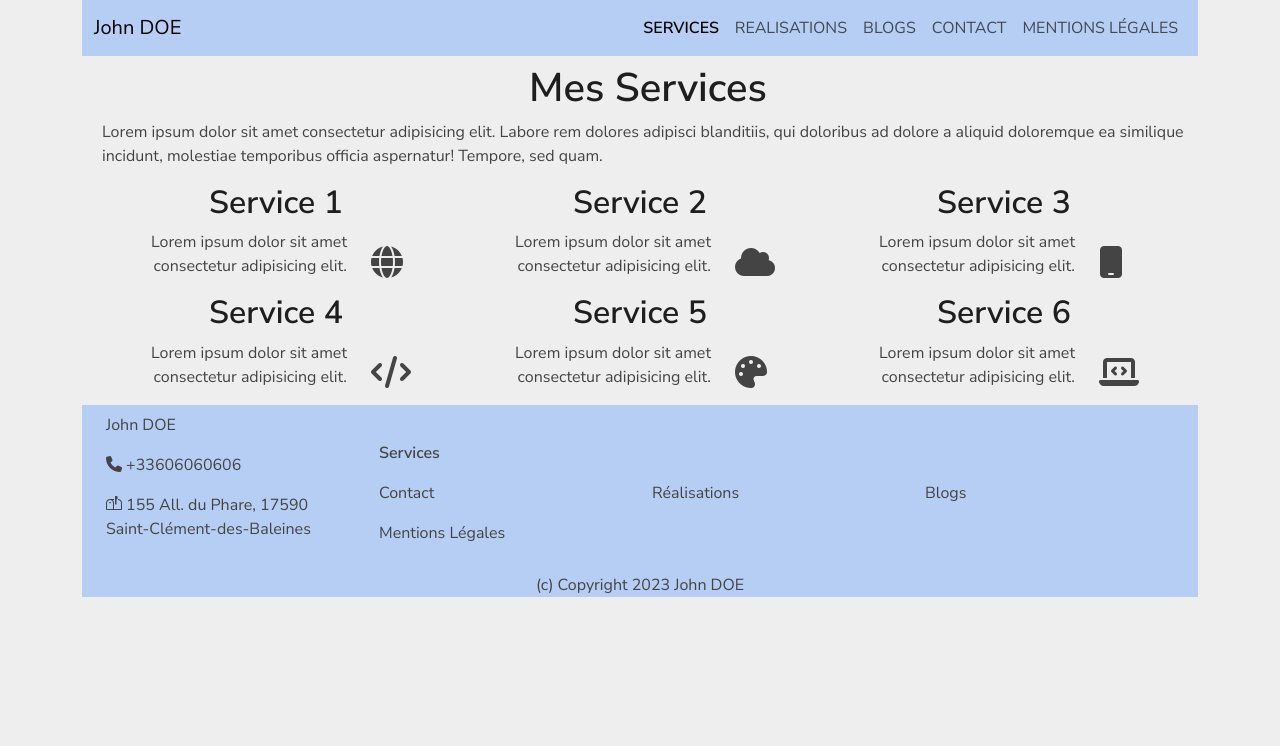
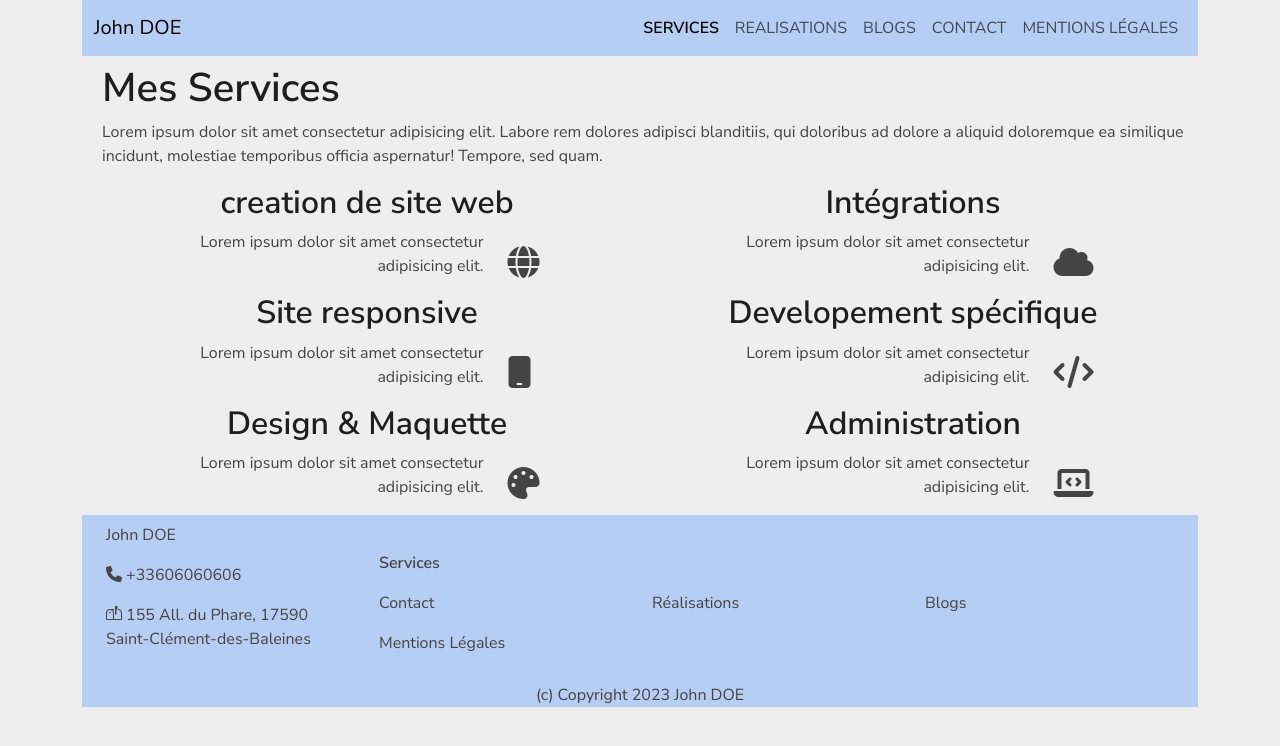
Before and after one commit to Etyliath/optimiserMonCVEnReact, a React (Vite) app: page /services in a window 1280 px wide. Shown: the top 746 px of the page. Built offline with nearby package versions, Linux system fonts and the light colour scheme; a web font is replaced by a local one.

Commit message:
update page services design 2 colunm Issue #27

```diff
--- a/src/components/Service.jsx
+++ b/src/components/Service.jsx
@@ -3,7 +3,7 @@ import PropTypes from 'prop-types'
 export function Service({nameService,description,icon}) {
     const classIcon=`fa-solid fa-${icon} fa-2xl icon-service col-1 justify-content-center`
   return (
-    <article className='icon-service col-md-6 col-lg-4'>
+    <article className='icon-service col-md-6 col-lg-6'>
       <h2 className='text-center'>{nameService}</h2>
       <div className='row align-items-center mx-1'>
         <p className='col-9'>{description}</p>
--- a/src/pages/Services.jsx
+++ b/src/pages/Services.jsx
@@ -4,42 +4,42 @@ export function Services() {
   const services = [
     {
       id:1,
-      name: 'Service 1',
+      name: 'creation de site web',
       description:
         'Lorem ipsum dolor sit amet consectetur adipisicing elit.',
       icon: 'globe',
     },
     {
       id:2,
-      name: 'Service 2',
+      name: 'Intégrations',
       description:
         'Lorem ipsum dolor sit amet consectetur adipisicing elit.',
       icon: 'cloud',
     },
     {
       id:3,
-      name: 'Service 3',
+      name: 'Site responsive',
       description:
         'Lorem ipsum dolor sit amet consectetur adipisicing elit.',
       icon: 'mobile',
     },
     {
       id:4,
-      name: 'Service 4',
+      name: 'Developement spécifique',
       description:
         'Lorem ipsum dolor sit amet consectetur adipisicing elit.',
       icon: 'code',
     },
     {
       id:5,
-      name: 'Service 5',
+      name: 'Design & Maquette',
       description:
         'Lorem ipsum dolor sit amet consectetur adipisicing elit.',
       icon: 'palette',
     },
     {
       id:6,
-      name: 'Service 6',
+      name: 'Administration',
       description:
         'Lorem ipsum dolor sit amet consectetur adipisicing elit.',
       icon: 'laptop-code',
@@ -49,7 +49,7 @@ export function Services() {
   return (
     <main className='container-lg mt-2'>
       <div className='container-fluid mx-2'>
-        <h1 className='text-center'>Mes Services</h1>
+        <h1 className='text-start'>Mes Services</h1>
         <p>
           Lorem ipsum dolor sit amet consectetur adipisicing elit. Labore rem
           dolores adipisci blanditiis, qui doloribus ad dolore a aliquid
```
